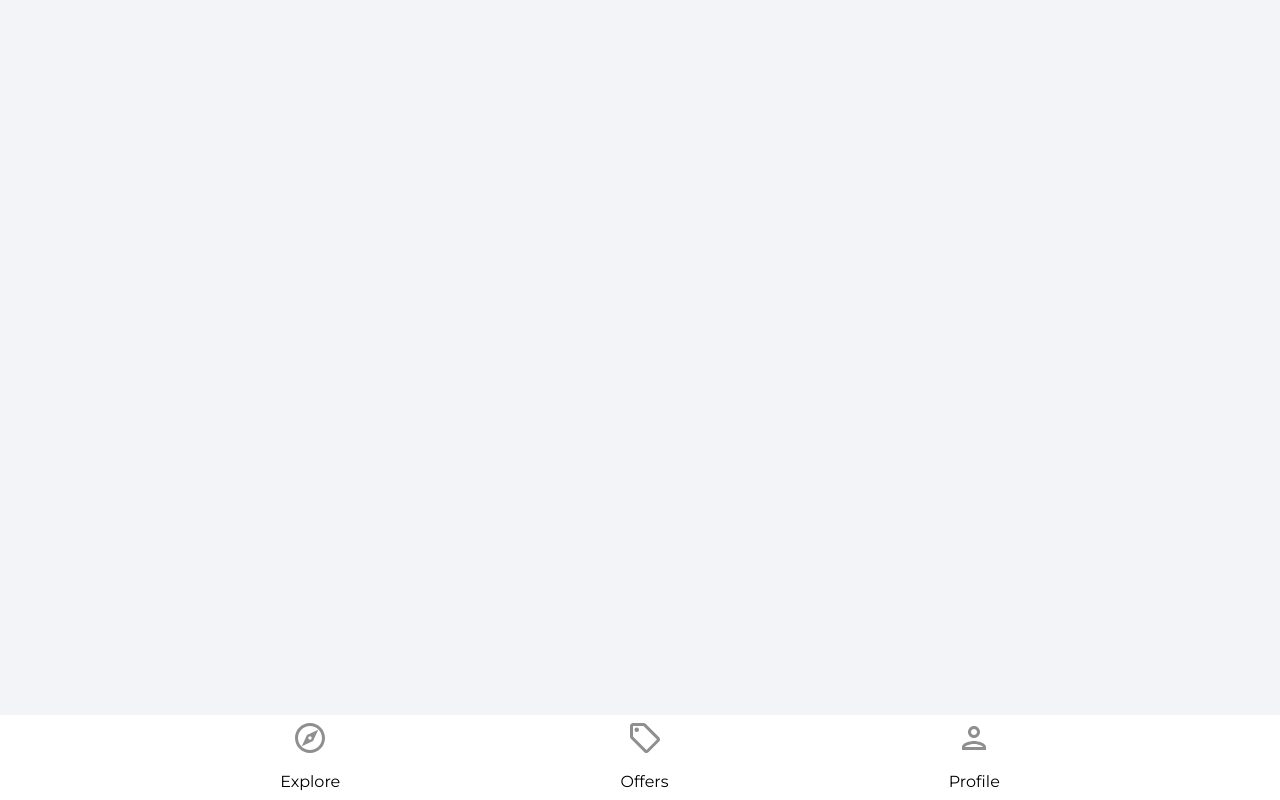
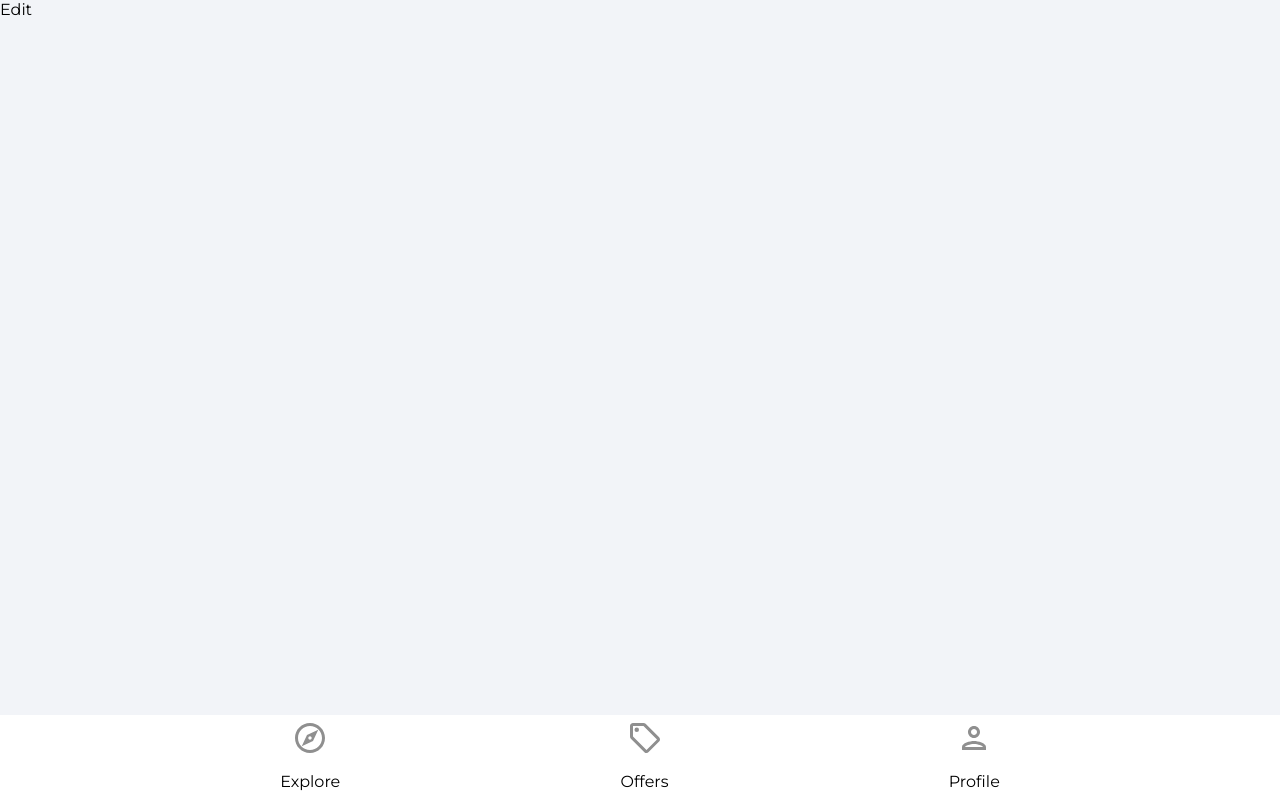
Before and after one commit to ctran0105/house-marketplace, a React (Create React App) app: page /edit-listing/1 in a window 1280 px wide. Built offline with nearby package versions, Linux system fonts and the light colour scheme.

Commit message:
Add EditListing component

```diff
--- a/src/App.js
+++ b/src/App.js
@@ -10,6 +10,7 @@ import Listing from "./pages/Listing";
 import Contact from "./pages/Contact";
 import ForgotPassword from "./pages/ForgotPassword";
 import CreateListing from "./pages/CreateListing";
+import EditListing from "./pages/EditListing";
 import Navbar from "./components/Navbar";
 import PrivateRoute from "./components/PrivateRoute";
 import { ToastContainer } from "react-toastify";
@@ -33,6 +34,7 @@ function App() {
           <Route path="/sign-in" element={<SignIn />} />
           <Route path="/forgot-password" element={<ForgotPassword />} />
           <Route path="/create-listing" element={<CreateListing />} />
+          <Route path="/edit-listing/:listingId" element={<EditListing />} />
           <Route path="/sign-up" element={<SignUp />} />
         </Routes>
         <Navbar />
--- /dev/null
+++ b/src/pages/EditListing.jsx
@@ -0,0 +1,5 @@
+function EditListing() {
+  return <div>Edit</div>;
+}
+
+export default EditListing;
```
